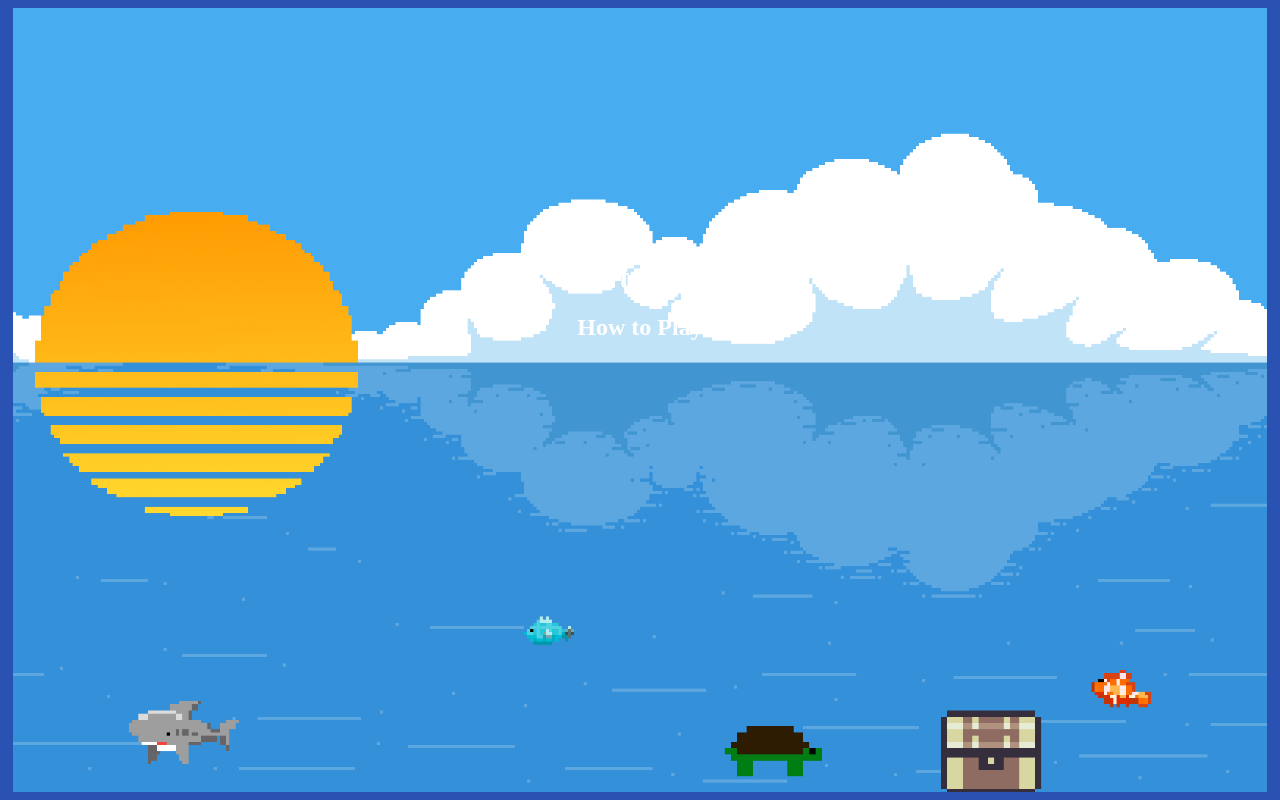
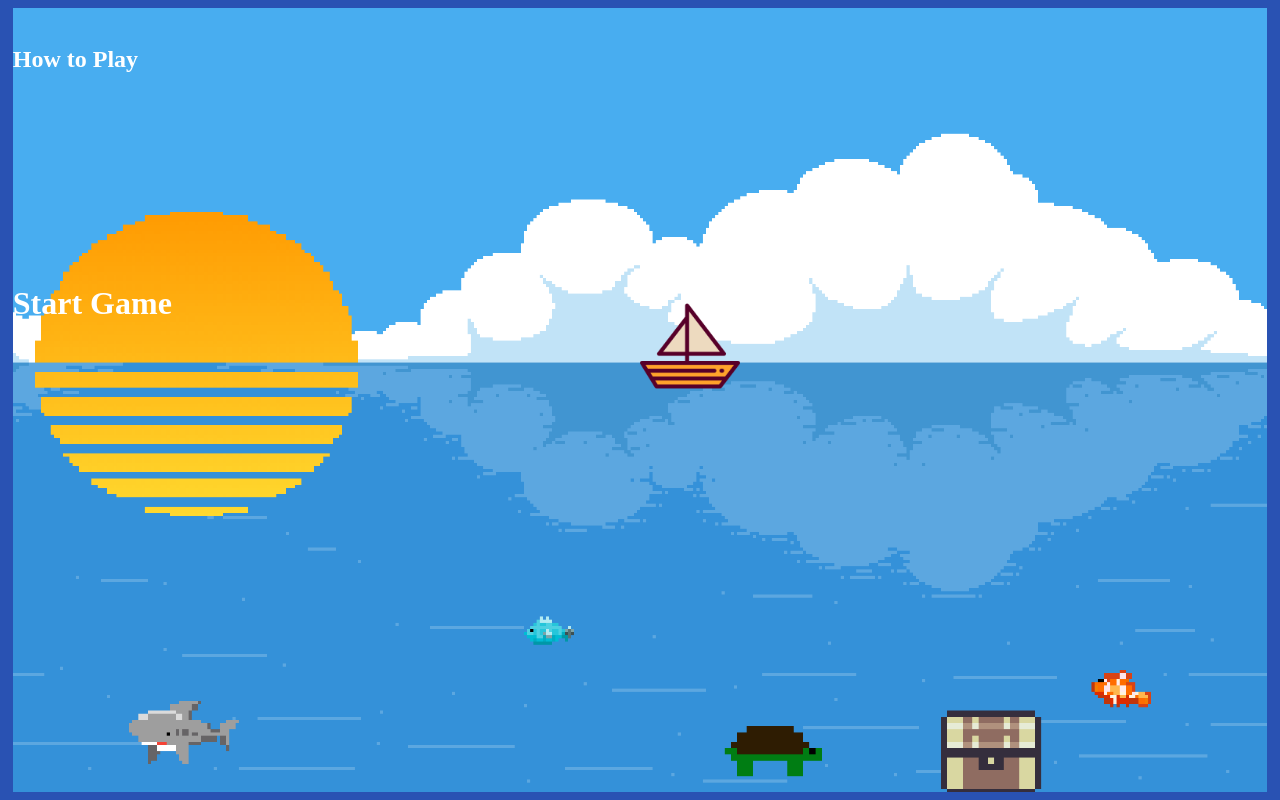
Before and after one commit to luna-goes-fishing/luna-goes-fishing-project, a plain HTML site: page index.html in a window 1280 px wide. Drawn offline with Linux system fonts and the light colour scheme.

Commit message:
no landing page done

```diff
--- a/index.html
+++ b/index.html
@@ -15,8 +15,9 @@
         <h1 class="center" id="header">Start Game</h1>
         <br>
         <h2 class="center" id="instructions">How to Play</h2>
+        <img id="boat" src="boat.png"></img>
+    </div>
 
-    </div>
 
 
 
--- a/styles.css
+++ b/styles.css
@@ -5,9 +5,12 @@
 
 .center {
 
-    display: flex;
-    justify-content: center;
-    margin: auto;
+    /*display: flex;*/
+    /*justify-content: center;*/
+    /*margin: auto;*/
+     position: absolute;
+    /*top: 43%;*/
+    align-text : center;
 }
 
 
@@ -32,3 +35,10 @@ body {
     background-position: bottom;
     text-align: center;
 }
+
+#boat{
+    height: 100px;
+    position: absolute;
+    top: 37%;
+
+}
```
Also changed, not shown: boat.png (added).
